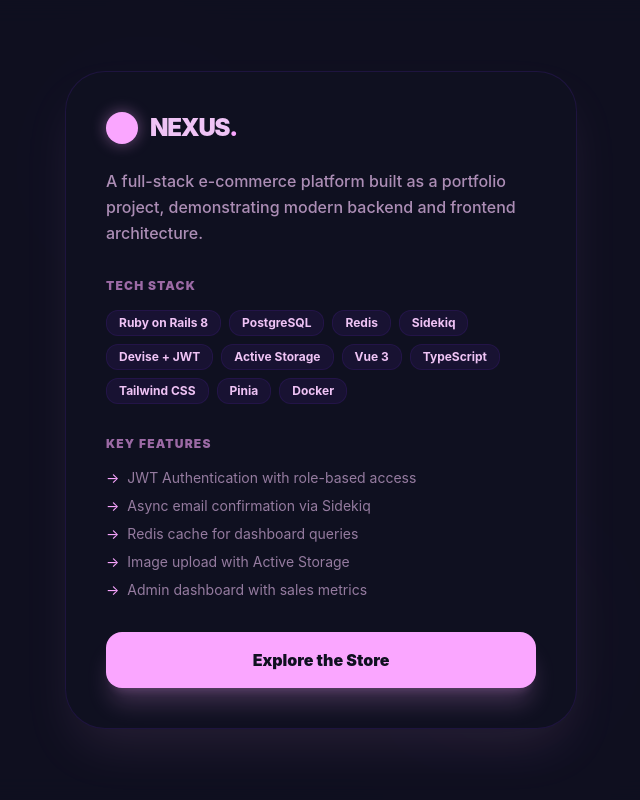
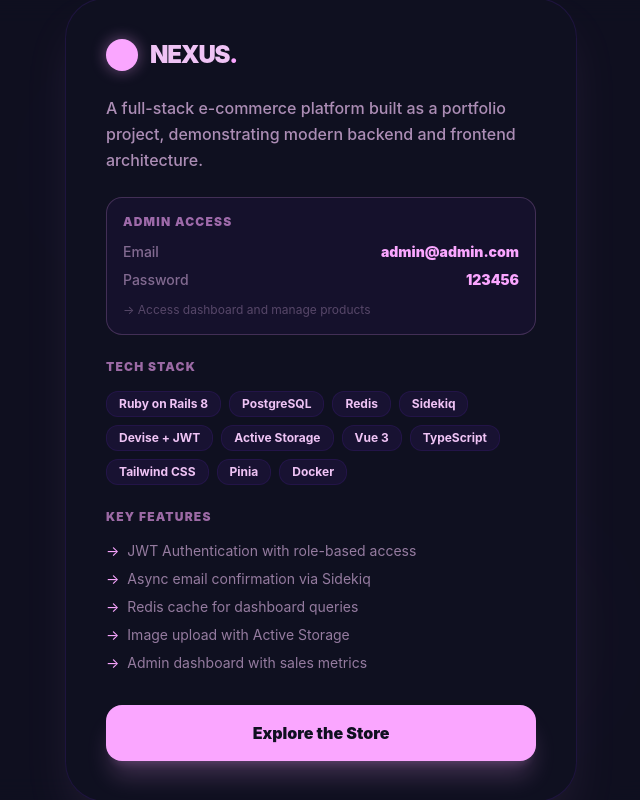
Before and after one commit to reversonthaiam/ecommerce-frontend, a Vue app: page /login in a window 1280 px wide. Shown: the whole page, without its empty margins (319-959 px from the left). Built offline with nearby package versions, Linux system fonts and the light colour scheme; the HTML template or start-up script is replaced by a standard one.

Commit message:
feat: add admin credentials to project modal

```diff
--- a/src/components/ProjectModal.vue
+++ b/src/components/ProjectModal.vue
@@ -13,12 +13,27 @@
           </h2>
         </div>
 
-        <p class="text-brand-pink-pale/70 font-medium leading-relaxed mb-8">
+        <p class="text-brand-pink-pale/70 font-medium leading-relaxed mb-6">
           A full-stack e-commerce platform built as a portfolio project, demonstrating modern backend and frontend
           architecture.
         </p>
 
-        <div class="mb-8">
+        <div class="mb-6 p-4 rounded-2xl bg-brand-purple-dark/20 border border-brand-pink/20">
+          <p class="text-xs font-black uppercase tracking-widest text-brand-pink/60 mb-3">Admin Access</p>
+          <div class="flex flex-col gap-2">
+            <div class="flex justify-between items-center">
+              <span class="text-brand-pink-pale/50 text-sm font-medium">Email</span>
+              <span class="text-brand-pink font-black text-sm">admin@admin.com</span>
+            </div>
+            <div class="flex justify-between items-center">
+              <span class="text-brand-pink-pale/50 text-sm font-medium">Password</span>
+              <span class="text-brand-pink font-black text-sm">123456</span>
+            </div>
+            <p class="text-brand-pink-pale/30 text-xs mt-1">→ Access dashboard and manage products</p>
+          </div>
+        </div>
+
+        <div class="mb-6">
           <p class="text-xs font-black uppercase tracking-widest text-brand-pink/60 mb-4">Tech Stack</p>
           <div class="flex flex-wrap gap-2">
             <span v-for="tech in techs" :key="tech"
```
